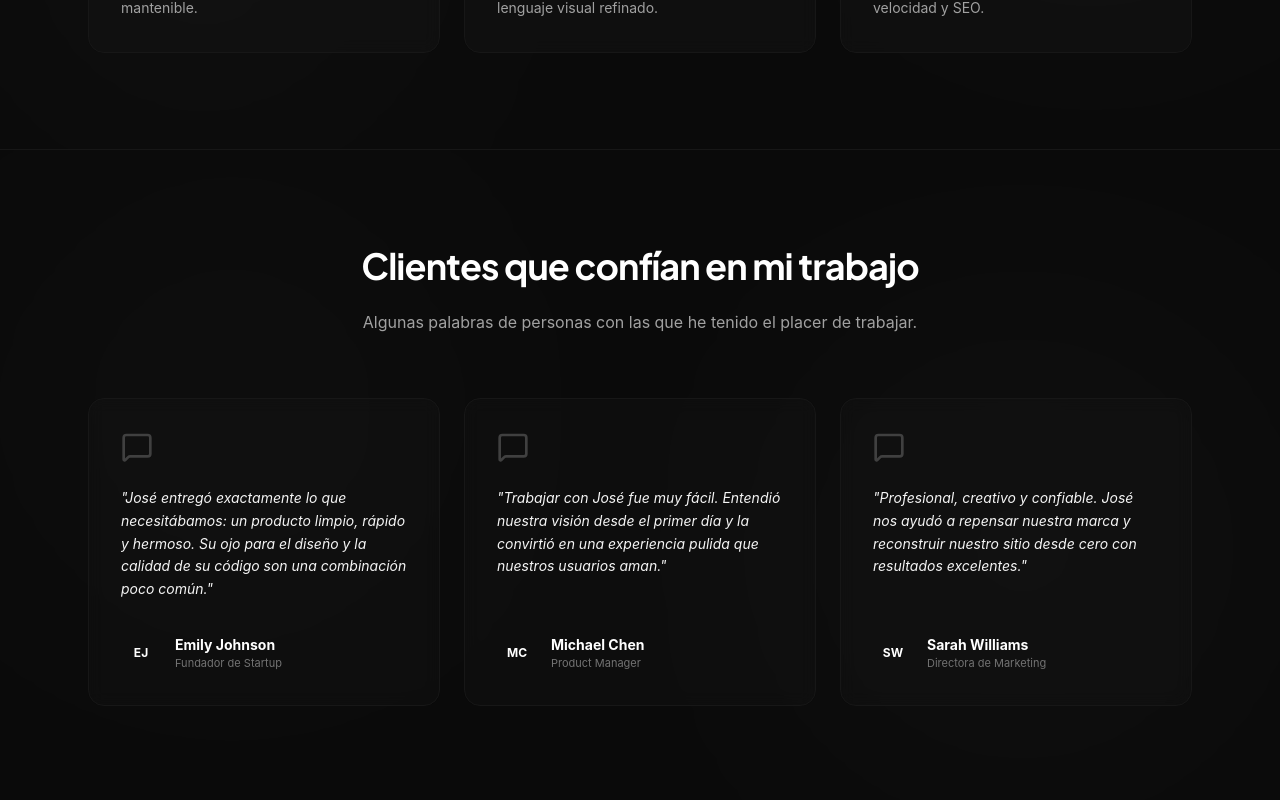
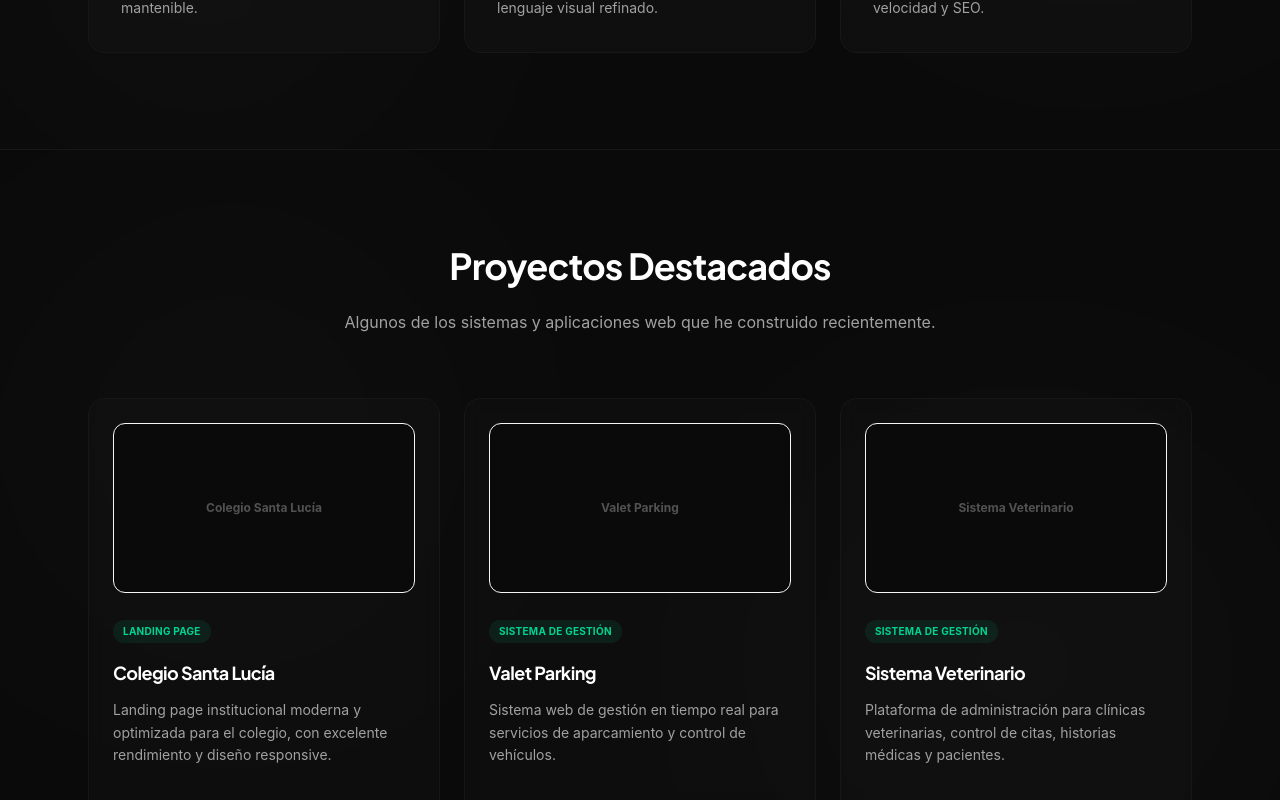
Before and after one commit to jav978/landingpage-jav978, a React (Vite) app: page / in a window 1280 px wide. Shown: the part 1995-2795 px from the top of the page. Built offline with nearby package versions, Linux system fonts and the light colour scheme.

Commit message:
feat(portfolio): replace testimonials with portfolio section showcasing Santa Lucia, Valet Parking, and Veterinary systems

```diff
--- a/src/App.tsx
+++ b/src/App.tsx
@@ -24,7 +24,7 @@ const translations = {
     nav: {
       home: "Inicio",
       services: "Servicios",
-      testimonials: "Testimonios",
+      portfolio: "Portafolio",
       contact: "Contacto",
       cta: "Contrátame"
     },
@@ -56,23 +56,23 @@ const translations = {
         desc: "Landing pages de alta conversión, hechas a medida de tu marca y optimizadas para velocidad y SEO."
       }
     },
-    testimonials: {
-      title: "Clientes que confían\nen mi trabajo",
-      subtitle: "Algunas palabras de personas con las que he tenido el placer de trabajar.",
-      emily: {
-        text: "José entregó exactamente lo que necesitábamos: un producto limpio, rápido y hermoso. Su ojo para el diseño y la calidad de su código son una combinación poco común.",
-        name: "Emily Johnson",
-        role: "Fundador de Startup"
+    portfolio: {
+      title: "Proyectos Destacados",
+      subtitle: "Algunos de los sistemas y aplicaciones web que he construido recientemente.",
+      project1: {
+        title: "Colegio Santa Lucía",
+        desc: "Landing page institucional moderna y optimizada para el colegio, con excelente rendimiento y diseño responsive.",
+        tag: "Landing Page"
       },
-      michael: {
-        text: "Trabajar con José fue muy fácil. Entendió nuestra visión desde el primer día y la convirtió en una experiencia pulida que nuestros usuarios aman.",
-        name: "Michael Chen",
-        role: "Product Manager"
+      project2: {
+        title: "Valet Parking",
+        desc: "Sistema web de gestión en tiempo real para servicios de aparcamiento y control de vehículos.",
+        tag: "Sistema de Gestión"
       },
-      sarah: {
-        text: "Profesional, creativo y confiable. José nos ayudó a repensar nuestra marca y reconstruir nuestro sitio desde cero con resultados excelentes.",
-        name: "Sarah Williams",
-        role: "Directora de Marketing"
+      project3: {
+        title: "Sistema Veterinario",
+        desc: "Plataforma de administración para clínicas veterinarias, control de citas, historias médicas y pacientes.",
+        tag: "Sistema de Gestión"
       }
     },
     contact: {
@@ -96,7 +96,7 @@ const translations = {
     nav: {
       home: "Home",
       services: "Services",
-      testimonials: "Testimonials",
+      portfolio: "Portfolio",
       contact: "Contact",
       cta: "Hire me"
     },
@@ -128,23 +128,23 @@ const translations = {
         desc: "High-converting landing pages tailored to your brand and optimized for speed and SEO."
       }
     },
-    testimonials: {
-      title: "Clients who trust\nmy work",
-      subtitle: "A few words from people I've had the pleasure of working with.",
-      emily: {
-        text: "José delivered exactly what we needed: a clean, fast, and beautiful product. His eye for design and code quality is a rare combination.",
-        name: "Emily Johnson",
-        role: "Startup Founder"
+    portfolio: {
+      title: "Featured Projects",
+      subtitle: "A selection of web systems and applications I have recently built.",
+      project1: {
+        title: "Santa Lucía School",
+        desc: "Modern and optimized institutional landing page for the school, featuring high performance and responsive design.",
+        tag: "Landing Page"
       },
-      michael: {
-        text: "Working with José was extremely easy. He understood our vision from day one and turned it into a polished experience our users love.",
-        name: "Michael Chen",
-        role: "Product Manager"
+      project2: {
+        title: "Valet Parking",
+        desc: "Real-time management web system for parking services and vehicle tracking.",
+        tag: "Management System"
       },
-      sarah: {
-        text: "Professional, creative, and reliable. José helped us rethink our brand and rebuild our site from scratch with excellent results.",
-        name: "Sarah Williams",
-        role: "Marketing Director"
+      project3: {
+        title: "Veterinary System",
+        desc: "Clinic administration platform for pet clinics, handling appointments, medical records, and patients.",
+        tag: "Management System"
       }
     },
     contact: {
@@ -236,8 +236,8 @@ function App() {
             <a href="#services" className="text-sm font-medium text-neutral-400 hover:text-white transition-colors">
               {t.nav.services}
             </a>
-            <a href="#testimonials" className="text-sm font-medium text-neutral-400 hover:text-white transition-colors">
-              {t.nav.testimonials}
+            <a href="#portfolio" className="text-sm font-medium text-neutral-400 hover:text-white transition-colors">
+              {t.nav.portfolio}
             </a>
             <a href="#contact" className="text-sm font-medium text-neutral-400 hover:text-white transition-colors">
               {t.nav.contact}
@@ -317,11 +317,11 @@ function App() {
               {t.nav.services}
             </a>
             <a
-              href="#testimonials"
+              href="#portfolio"
               onClick={() => setMobileMenuOpen(false)}
               className="text-base font-medium text-neutral-300 hover:text-white transition-colors"
             >
-              {t.nav.testimonials}
+              {t.nav.portfolio}
             </a>
             <a
               href="#contact"
@@ -538,8 +538,8 @@ function App() {
         </div>
       </section>
 
-      {/* Testimonials Section */}
-      <section id="testimonials" className="py-24 border-t border-neutral-900 bg-neutral-950 relative overflow-hidden">
+      {/* Portfolio Section (Replacing Testimonials) */}
+      <section id="portfolio" className="py-24 border-t border-neutral-900 bg-neutral-950 relative overflow-hidden">
         {/* Ambient Blur Backgrounds */}
         <div className="ambient-glow top-[20%] left-[8%] w-[260px] h-[260px] bg-neutral-500/25 dark:bg-white/20" />
         <div className="ambient-glow bottom-[15%] right-[8%] w-[310px] h-[310px] bg-neutral-500/25 dark:bg-white/20" />
@@ -548,70 +548,85 @@ function App() {
 
           <div className="text-center max-w-2xl mx-auto mb-16">
             <h2 className="text-3xl md:text-4xl font-bold tracking-tight text-white mb-6">
-              {t.testimonials.title}
+              {t.portfolio.title}
             </h2>
             <p className="text-neutral-400 text-sm md:text-base">
-              {t.testimonials.subtitle}
+              {t.portfolio.subtitle}
             </p>
           </div>
 
           <div className="grid grid-cols-1 md:grid-cols-3 gap-6">
 
-            {/* Testimonial 1 */}
-            <div className="p-8 rounded-2xl bg-neutral-900/30 border border-neutral-900 flex flex-col justify-between h-full backdrop-blur-sm">
+            {/* Project 1: Colegio Santa Lucía */}
+            <div className="group p-6 rounded-2xl bg-neutral-900/30 border border-neutral-900 hover:border-neutral-850 transition-all flex flex-col justify-between h-full backdrop-blur-sm">
               <div>
-                <MessageSquare className="w-8 h-8 text-neutral-700 mb-6" />
-                <p className="text-sm text-neutral-350 leading-relaxed italic mb-8">
-                  "{t.testimonials.emily.text}"
+                <div className="aspect-video w-full rounded-xl bg-neutral-950 mb-6 overflow-hidden flex items-center justify-center border border-neutral-850">
+                  <span className="text-xs font-bold text-neutral-600">Colegio Santa Lucía</span>
+                </div>
+                <div className="inline-flex px-2.5 py-1 rounded-full bg-emerald-500/10 text-emerald-400 text-[10px] font-bold tracking-wide uppercase mb-4">
+                  {t.portfolio.project1.tag}
+                </div>
+                <h3 className="text-lg font-bold text-white mb-3 group-hover:text-emerald-400 transition-colors">
+                  {t.portfolio.project1.title}
+                </h3>
+                <p className="text-sm text-neutral-400 leading-relaxed mb-8">
+                  {t.portfolio.project1.desc}
                 </p>
               </div>
-              <div className="flex items-center gap-3.5">
-                <div className="w-10 h-10 rounded-full bg-neutral-850 flex items-center justify-center text-xs font-bold text-white">
-                  EJ
-                </div>
-                <div>
-                  <h4 className="text-sm font-bold text-white">{t.testimonials.emily.name}</h4>
-                  <p className="text-[11px] text-neutral-500">{t.testimonials.emily.role}</p>
-                </div>
-              </div>
+              <a href="#contact" className="inline-flex items-center gap-1.5 text-xs font-bold text-white hover:text-emerald-400 transition-colors">
+                <span>Ver proyecto</span>
+                <svg className="w-3.5 h-3.5" fill="none" stroke="currentColor" viewBox="0 0 24 24" xmlns="http://www.w3.org/2000/svg">
+                  <path strokeLinecap="round" strokeLinejoin="round" strokeWidth={2.5} d="M14 5l7 7m0 0l-7 7m7-7H3" />
+                </svg>
+              </a>
             </div>
 
-            {/* Testimonial 2 */}
-            <div className="p-8 rounded-2xl bg-neutral-900/30 border border-neutral-900 flex flex-col justify-between h-full backdrop-blur-sm">
+            {/* Project 2: Valet Parking */}
+            <div className="group p-6 rounded-2xl bg-neutral-900/30 border border-neutral-900 hover:border-neutral-850 transition-all flex flex-col justify-between h-full backdrop-blur-sm">
               <div>
-                <MessageSquare className="w-8 h-8 text-neutral-700 mb-6" />
-                <p className="text-sm text-neutral-350 leading-relaxed italic mb-8">
-                  "{t.testimonials.michael.text}"
+                <div className="aspect-video w-full rounded-xl bg-neutral-950 mb-6 overflow-hidden flex items-center justify-center border border-neutral-850">
+                  <span className="text-xs font-bold text-neutral-600">Valet Parking</span>
+                </div>
+                <div className="inline-flex px-2.5 py-1 rounded-full bg-emerald-500/10 text-emerald-400 text-[10px] font-bold tracking-wide uppercase mb-4">
+                  {t.portfolio.project2.tag}
+                </div>
+                <h3 className="text-lg font-bold text-white mb-3 group-hover:text-emerald-400 transition-colors">
+                  {t.portfolio.project2.title}
+                </h3>
+                <p className="text-sm text-neutral-400 leading-relaxed mb-8">
+                  {t.portfolio.project2.desc}
                 </p>
               </div>
-              <div className="flex items-center gap-3.5">
-                <div className="w-10 h-10 rounded-full bg-neutral-850 flex items-center justify-center text-xs font-bold text-white">
-                  MC
-                </div>
-                <div>
-                  <h4 className="text-sm font-bold text-white">{t.testimonials.michael.name}</h4>
-                  <p className="text-[11px] text-neutral-500">{t.testimonials.michael.role}</p>
-                </div>
-              </div>
+              <a href="#contact" className="inline-flex items-center gap-1.5 text-xs font-bold text-white hover:text-emerald-400 transition-colors">
+                <span>Ver proyecto</span>
+                <svg className="w-3.5 h-3.5" fill="none" stroke="currentColor" viewBox="0 0 24 24" xmlns="http://www.w3.org/2000/svg">
+                  <path strokeLinecap="round" strokeLinejoin="round" strokeWidth={2.5} d="M14 5l7 7m0 0l-7 7m7-7H3" />
+                </svg>
+              </a>
             </div>
 
-            {/* Testimonial 3 */}
-            <div className="p-8 rounded-2xl bg-neutral-900/30 border border-neutral-900 flex flex-col justify-between h-full backdrop-blur-sm">
+            {/* Project 3: Sistema Veterinario */}
+            <div className="group p-6 rounded-2xl bg-neutral-900/30 border border-neutral-900 hover:border-neutral-850 transition-all flex flex-col justify-between h-full backdrop-blur-sm">
               <div>
-                <MessageSquare className="w-8 h-8 text-neutral-700 mb-6" />
-                <p className="text-sm text-neutral-350 leading-relaxed italic mb-8">
-                  "{t.testimonials.sarah.text}"
+                <div className="aspect-video w-full rounded-xl bg-neutral-950 mb-6 overflow-hidden flex items-center justify-center border border-neutral-850">
+                  <span className="text-xs font-bold text-neutral-600">Sistema Veterinario</span>
+                </div>
+                <div className="inline-flex px-2.5 py-1 rounded-full bg-emerald-500/10 text-emerald-400 text-[10px] font-bold tracking-wide uppercase mb-4">
+                  {t.portfolio.project3.tag}
+                </div>
+                <h3 className="text-lg font-bold text-white mb-3 group-hover:text-emerald-400 transition-colors">
+                  {t.portfolio.project3.title}
+                </h3>
+                <p className="text-sm text-neutral-400 leading-relaxed mb-8">
+                  {t.portfolio.project3.desc}
                 </p>
               </div>
-              <div className="flex items-center gap-3.5">
-                <div className="w-10 h-10 rounded-full bg-neutral-850 flex items-center justify-center text-xs font-bold text-white">
-                  SW
-                </div>
-                <div>
-                  <h4 className="text-sm font-bold text-white">{t.testimonials.sarah.name}</h4>
-                  <p className="text-[11px] text-neutral-500">{t.testimonials.sarah.role}</p>
-                </div>
-              </div>
+              <a href="#contact" className="inline-flex items-center gap-1.5 text-xs font-bold text-white hover:text-emerald-400 transition-colors">
+                <span>Ver proyecto</span>
+                <svg className="w-3.5 h-3.5" fill="none" stroke="currentColor" viewBox="0 0 24 24" xmlns="http://www.w3.org/2000/svg">
+                  <path strokeLinecap="round" strokeLinejoin="round" strokeWidth={2.5} d="M14 5l7 7m0 0l-7 7m7-7H3" />
+                </svg>
+              </a>
             </div>
 
           </div>
```
